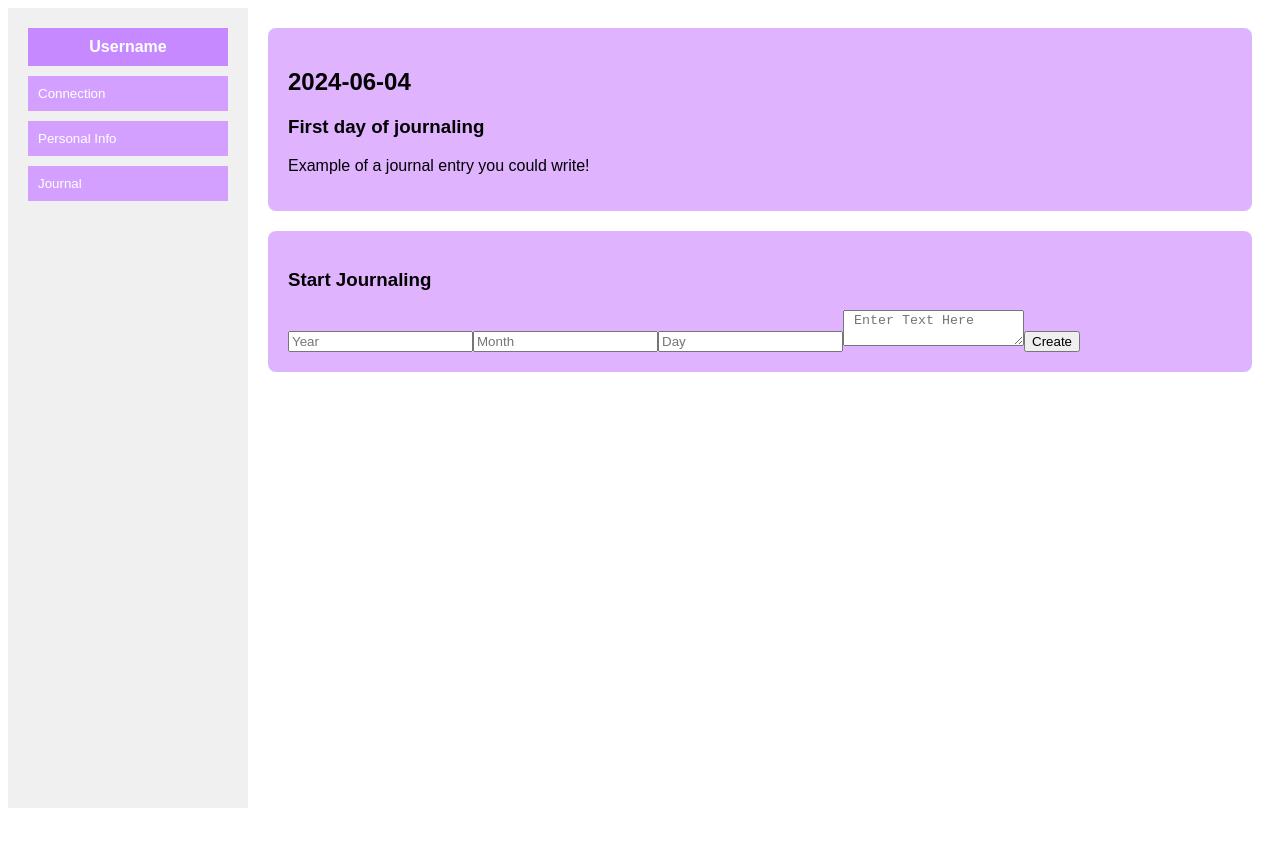
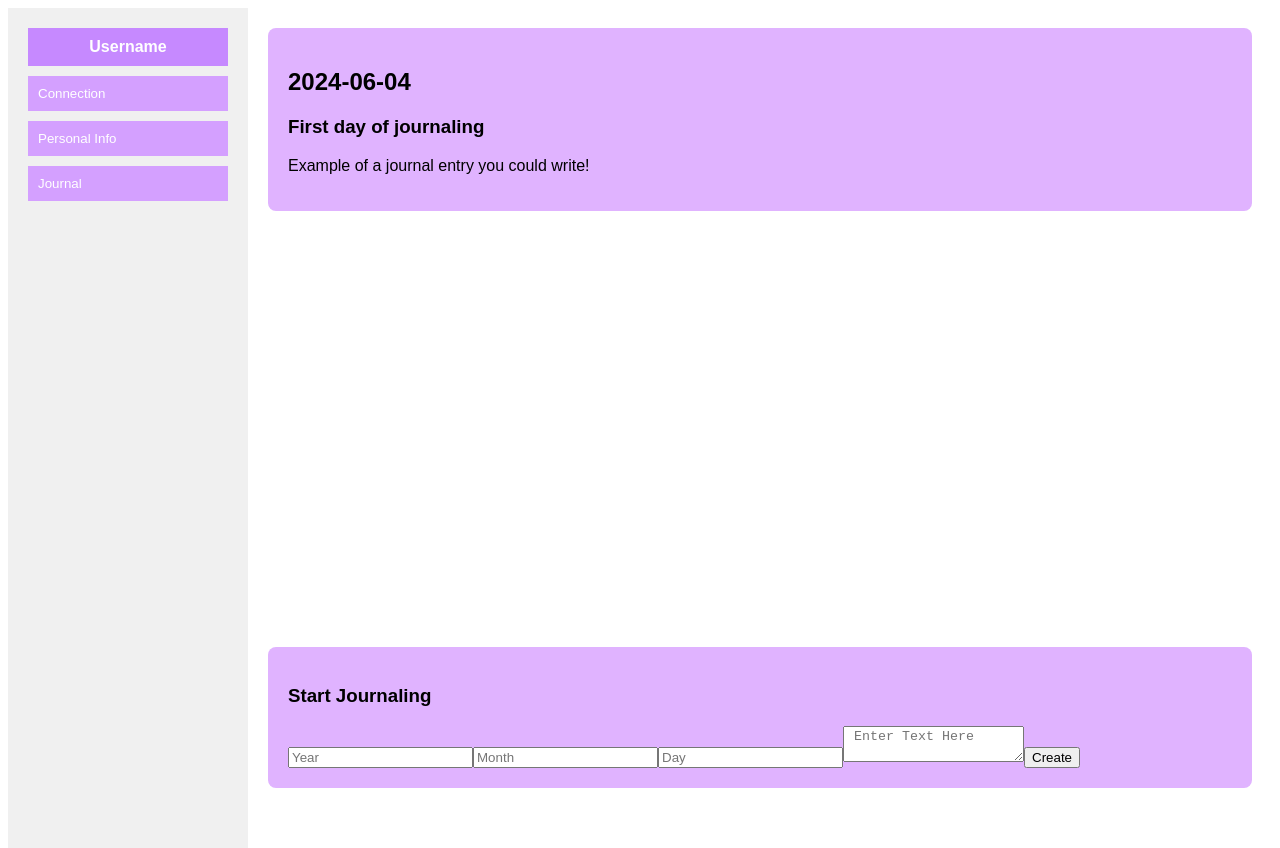
Before and after one commit to DavidBShan/JamHacks, a Next.js app: page /journal in a window 1280 px wide. Before the commit the page ends 816 px from the top, so only its background shows below. Built offline with nearby package versions, Linux system fonts and the light colour scheme.

Commit message:
glued the add journal to the floor of the website

```diff
--- a/styles/Home.module.css
+++ b/styles/Home.module.css
@@ -1,13 +1,14 @@
 .container {
     display: flex;
+    font-family: Arial, sans-serif;
     height: 100vh;
-    font-family: Arial, sans-serif;
 }
 
 .sidebar {
     background-color: #f0f0f0;
     padding: 20px;
     width: 200px;
+    height: 100%;
 }
 
 .usernameSection {
@@ -33,6 +34,8 @@
 .content {
     padding: 20px;
     flex-grow: 1;
+    display: flex;
+    flex-direction: column;
 }
 
 .journalEntry {
@@ -46,6 +49,7 @@
     background-color: #e0b3ff;
     padding: 20px;
     border-radius: 8px;
+    margin-top: auto;
 }
 
 .input,
```
